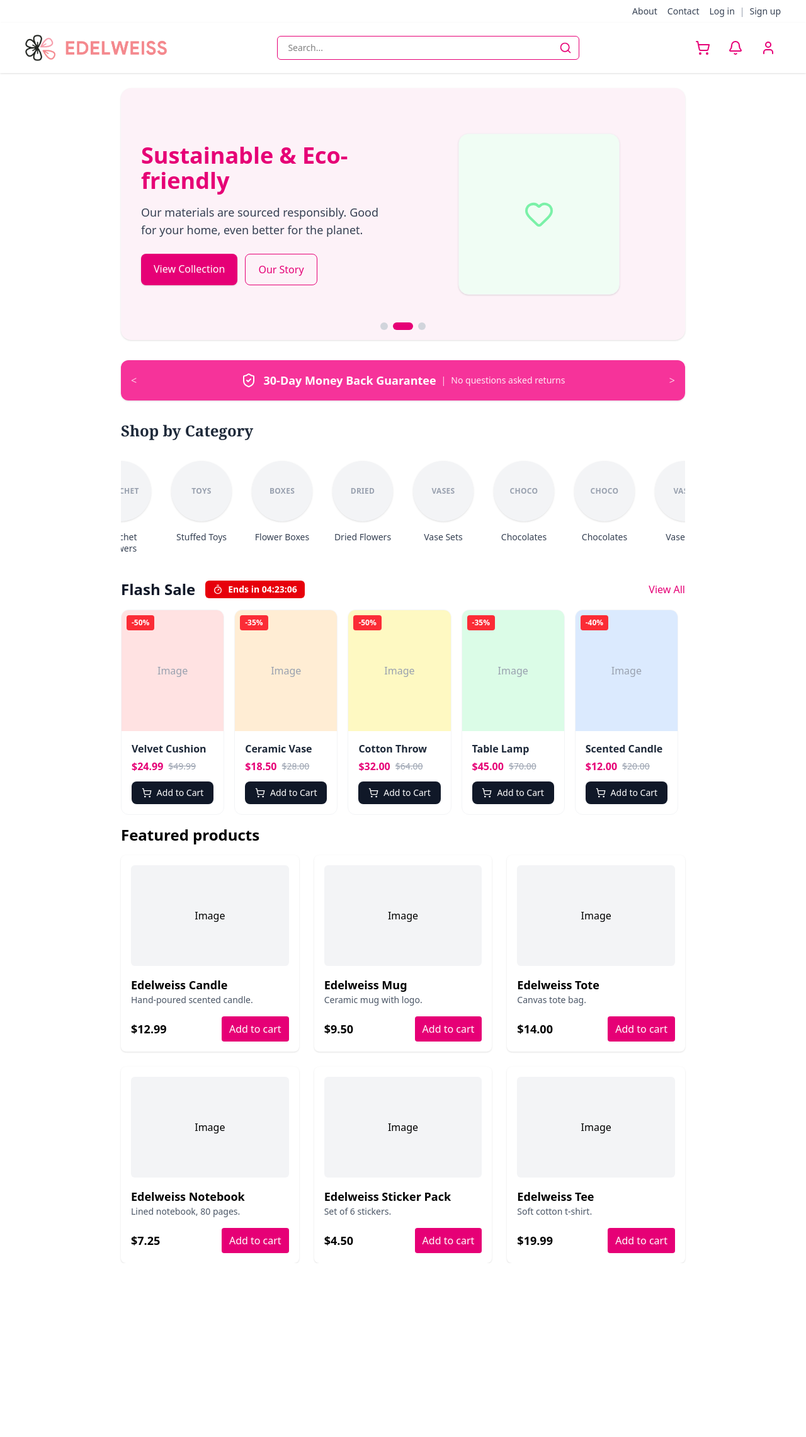
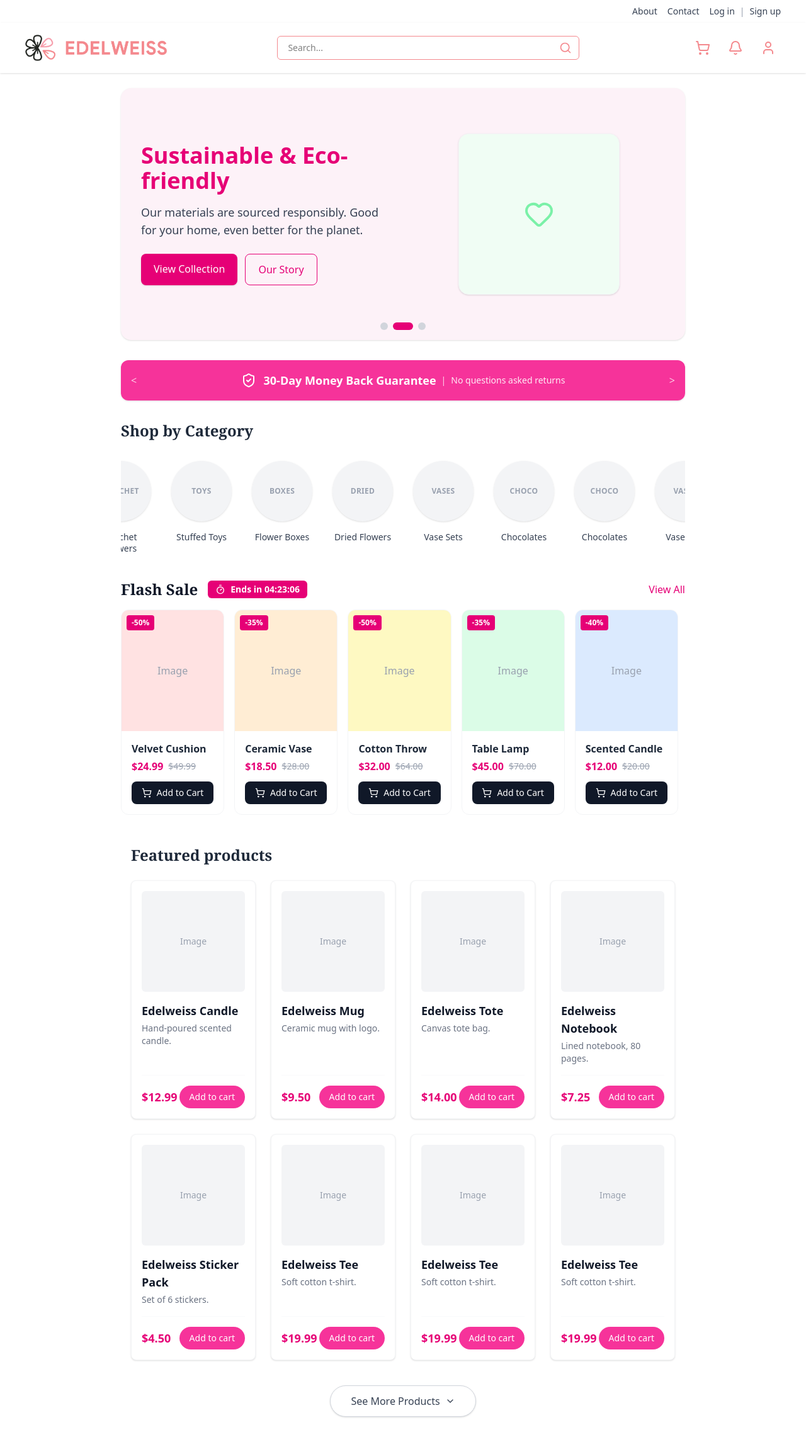
Before and after one commit to Sambilaycord/Edelweiss-Web, a React (Vite) app: page / in a window 1280 px wide. Shown: the whole page at 63% size. Before the commit the page ends 2006 px from the top, so only its background shows below. Built offline with nearby package versions, Linux system fonts and the light colour scheme.

Commit message:
added see more products and tweaked button colors

```diff
--- /dev/null
+++ b/src/components/home/FeaturedProducts.tsx
@@ -0,0 +1,93 @@
+import React, { useState } from 'react';
+import { ChevronDown } from 'lucide-react';
+
+// 1. Define the shape of a single Product
+export interface Product {
+  id: number;
+  name: string;
+  desc: string;
+  price: number;
+  image?: string;
+}
+
+// 2. Define the props
+interface FeaturedProductsProps {
+  products: Product[];
+  onAddToCart: (product: Product) => void;
+}
+
+const FeaturedProducts: React.FC<FeaturedProductsProps> = ({ products, onAddToCart }) => {
+  // STATE: Control how many products are visible
+  // Initial: 8 products (2 rows on desktop)
+  const [visibleCount, setVisibleCount] = useState(8);
+
+  // HANDLER: Increase the visible count by 4 (1 row on desktop)
+  const handleSeeMore = () => {
+    setVisibleCount((prevCount) => prevCount + 4);
+  };
+
+  return (
+    <section id="products" className="py-8 max-w-[1400px] mx-auto px-4">
+      <h2 className="text-2xl font-semibold mb-6 font-serif text-gray-800">
+        Featured products
+      </h2>
+
+      {/* Product Grid */}
+      <div className="grid grid-cols-1 sm:grid-cols-2 md:grid-cols-3 lg:grid-cols-4 gap-6">
+
+        {/* SLICE: Only map the products up to the visibleCount */}
+        {products.slice(0, visibleCount).map((p) => (
+          <div
+            key={p.id}
+            className="group bg-white rounded-lg shadow-sm border border-gray-100 hover:shadow-xl transition-all duration-300 p-4 flex flex-col"
+          >
+            {/* Image Placeholder */}
+            <div className="h-40 bg-gray-100 rounded-md mb-4 flex items-center justify-center text-gray-400 overflow-hidden relative">
+              {p.image ? (
+                <img
+                  src={p.image}
+                  alt={p.name}
+                  className="h-full w-full object-cover rounded-md group-hover:scale-105 transition-transform duration-500"
+                />
+              ) : (
+                <span className="text-sm">Image</span>
+              )}
+            </div>
+
+            <h3 className="font-semibold text-lg mb-1 text-gray-900">{p.name}</h3>
+            <p className="text-sm text-gray-500 flex-1 mb-4 line-clamp-2">{p.desc}</p>
+
+            <div className="mt-auto flex items-center justify-between pt-4 border-t border-gray-50">
+              <div className="text-lg font-bold text-pink-600">
+                ${p.price.toFixed(2)}
+              </div>
+
+              <button
+                onClick={() => onAddToCart(p)}
+                className="px-4 py-2 bg-pink-500 text-white text-sm font-medium rounded-full hover:bg-pink-600 hover:shadow-md transition-all active:scale-95"
+              >
+                Add to cart
+              </button>
+            </div>
+          </div>
+        ))}
+      </div>
+
+      {/* "See More" Button Area */}
+      {/* CONDITION: Only show if there are more products to show */}
+      {visibleCount < products.length && (
+        <div className="mt-10 flex justify-center">
+          <button
+            onClick={handleSeeMore}
+            className="flex items-center gap-2 px-8 py-3 bg-white border border-gray-300 text-gray-700 font-medium rounded-full hover:bg-gray-50 hover:border-pink-300 hover:text-pink-600 transition-all duration-300 shadow-sm"
+          >
+            See More Products
+            <ChevronDown className="w-4 h-4" />
+          </button>
+        </div>
+      )}
+    </section>
+  );
+};
+
+export default FeaturedProducts;
--- a/src/components/home/FlashSale.tsx
+++ b/src/components/home/FlashSale.tsx
@@ -67,9 +67,9 @@ const FlashSale = () => {
       {/* Header */}
       <div className="flex items-center justify-between mb-4">
         <div className="flex items-center gap-4">
-          <h2 className="text-2xl font-bold text-gray-900">Flash Sale</h2>
+          <h2 className="text-2xl font-bold font-serif text-gray-900">Flash Sale</h2>
           {/* Timer Display */}
-          <div className="flex items-center gap-2 bg-red-600 text-white px-3 py-1 rounded-md text-sm font-semibold tabular-nums">
+          <div className="flex items-center gap-2 bg-pink-600 text-white px-3 py-1 rounded-md text-sm font-semibold tabular-nums">
             <Timer className="w-4 h-4" />
             <span>Ends in {formatTime(timeLeft)}</span>
           </div>
@@ -108,7 +108,7 @@ const FlashSale = () => {
             {/* Product Image Area */}
             <div className={`relative h-48 w-full ${product.image} flex items-center justify-center`}>
               <span className="text-gray-400">Image</span>
-              <span className="absolute top-2 left-2 bg-red-500 text-white text-xs font-bold px-2 py-1 rounded">
+              <span className="absolute top-2 left-2 bg-pink-600 text-white text-xs font-bold px-2 py-1 rounded">
                 {product.discount}
               </span>
             </div>
--- a/src/components/home/HomePage.tsx
+++ b/src/components/home/HomePage.tsx
@@ -7,6 +7,7 @@ import HeroCarousel from './HeroCarousel';
 import PromoCarousel from './PromoCarousel';
 import FlashSale from './FlashSale';
 import CategoryGrid from './CategoryGrid';
+import FeaturedProducts from './FeaturedProducts';
 
 type Product = {
 	id: number;
@@ -22,6 +23,12 @@ const sampleProducts: Product[] = [
 	{ id: 4, name: 'Edelweiss Notebook', price: 7.25, desc: 'Lined notebook, 80 pages.' },
 	{ id: 5, name: 'Edelweiss Sticker Pack', price: 4.5, desc: 'Set of 6 stickers.' },
 	{ id: 6, name: 'Edelweiss Tee', price: 19.99, desc: 'Soft cotton t-shirt.' },
+	{ id: 7, name: 'Edelweiss Tee', price: 19.99, desc: 'Soft cotton t-shirt.' },
+	{ id: 8, name: 'Edelweiss Tee', price: 19.99, desc: 'Soft cotton t-shirt.' },
+	{ id: 9, name: 'Edelweiss Tee', price: 19.99, desc: 'Soft cotton t-shirt.' },
+	{ id: 10, name: 'Edelweiss Tee', price: 19.99, desc: 'Soft cotton t-shirt.' },
+	{ id: 11, name: 'Edelweiss Tee', price: 19.99, desc: 'Soft cotton t-shirt.' },
+	{ id: 12, name: 'Edelweiss Tee', price: 19.99, desc: 'Soft cotton t-shirt.' },
 ];
 
 const HomePage: React.FC = () => {
@@ -73,9 +80,9 @@ const HomePage: React.FC = () => {
 							   <input
 								   type="text"
 								   placeholder="Search..."
-								   className="w-full pl-4 pr-10 py-2 border border-pink-600 rounded-md text-sm focus:outline-none focus:border-pink-500 focus:ring-1 focus:ring-pink-500 transition-colors"
+								   className="w-full pl-4 pr-10 py-2 border border-[#F4898E] rounded-md text-sm focus:outline-none focus:border-pink-500 focus:ring-1 focus:ring-pink-500 transition-colors"
 							   />
-							   <button className="absolute right-0 top-0 h-full px-3 text-pink-600 hover:text-pink-200 transition-colors">
+							   <button className="absolute right-0 top-0 h-full px-3 text-[#F4898E] hover:text-pink-200 transition-colors">
 								   <Search className="w-5 h-5" />
 							   </button>
 						   </div>
@@ -84,7 +91,7 @@ const HomePage: React.FC = () => {
 					{/* Right: Icons */}
 					<div className="flex items-center gap-4">
 						<div className="relative flex items-center gap-3">
-							<button aria-label="Open cart" className="p-2 text-pink-600 hover:bg-pink-50 rounded-full flex items-center justify-center cursor-pointer">
+							<button aria-label="Open cart" className="p-2 text-[#F4898E] hover:bg-pink-50 rounded-full flex items-center justify-center cursor-pointer">
 								<ShoppingCart className="w-6 h-6" />
 							</button>
 							{cartCount > 0 && (
@@ -92,10 +99,10 @@ const HomePage: React.FC = () => {
 									{cartCount}
 								</span>
 							)}
-							<button aria-label="Notifications" onClick={handleUserClick} className="p-2 text-pink-600 rounded-full cursor-pointer hover:bg-pink-50">
+							<button aria-label="Notifications" onClick={handleUserClick} className="p-2 text-[#F4898E] rounded-full cursor-pointer hover:bg-pink-50">
 								<Bell className="w-6 h-6" />
 							</button>
-							<button aria-label="Account" onClick={handleUserClick} className="p-2 text-pink-600 rounded-full cursor-pointer hover:bg-pink-50">
+							<button aria-label="Account" onClick={handleUserClick} className="p-2 text-[#F4898E] rounded-full cursor-pointer hover:bg-pink-50">
 								<User className="w-6 h-6" />
 							</button>
 						</div>
@@ -109,29 +116,9 @@ const HomePage: React.FC = () => {
 				<PromoCarousel />
 				<CategoryGrid />
 				<FlashSale />
+				<FeaturedProducts products={sampleProducts} onAddToCart={addToCart} />
 
 
-				<section id="products">
-					<h2 className="text-2xl font-semibold mb-4">Featured products</h2>
-					<div className="grid grid-cols-1 sm:grid-cols-2 md:grid-cols-3 gap-6">
-						{sampleProducts.map((p) => (
-							<div key={p.id} className="bg-white rounded-lg shadow p-4 flex flex-col">
-								<div className="h-40 bg-gray-100 rounded-md mb-4 flex items-center justify-center">Image</div>
-								<h3 className="font-semibold text-lg">{p.name}</h3>
-								<p className="text-sm text-gray-600 flex-1">{p.desc}</p>
-								<div className="mt-4 flex items-center justify-between">
-									<div className="text-lg font-bold">${p.price.toFixed(2)}</div>
-									<button
-										onClick={() => addToCart(p)}
-										className="px-3 py-2 bg-pink-600 text-white rounded hover:bg-pink-700"
-									>
-										Add to cart
-									</button>
-								</div>
-							</div>
-						))}
-					</div>
-				</section>
 			</main>
 		</div>
 	);
```
